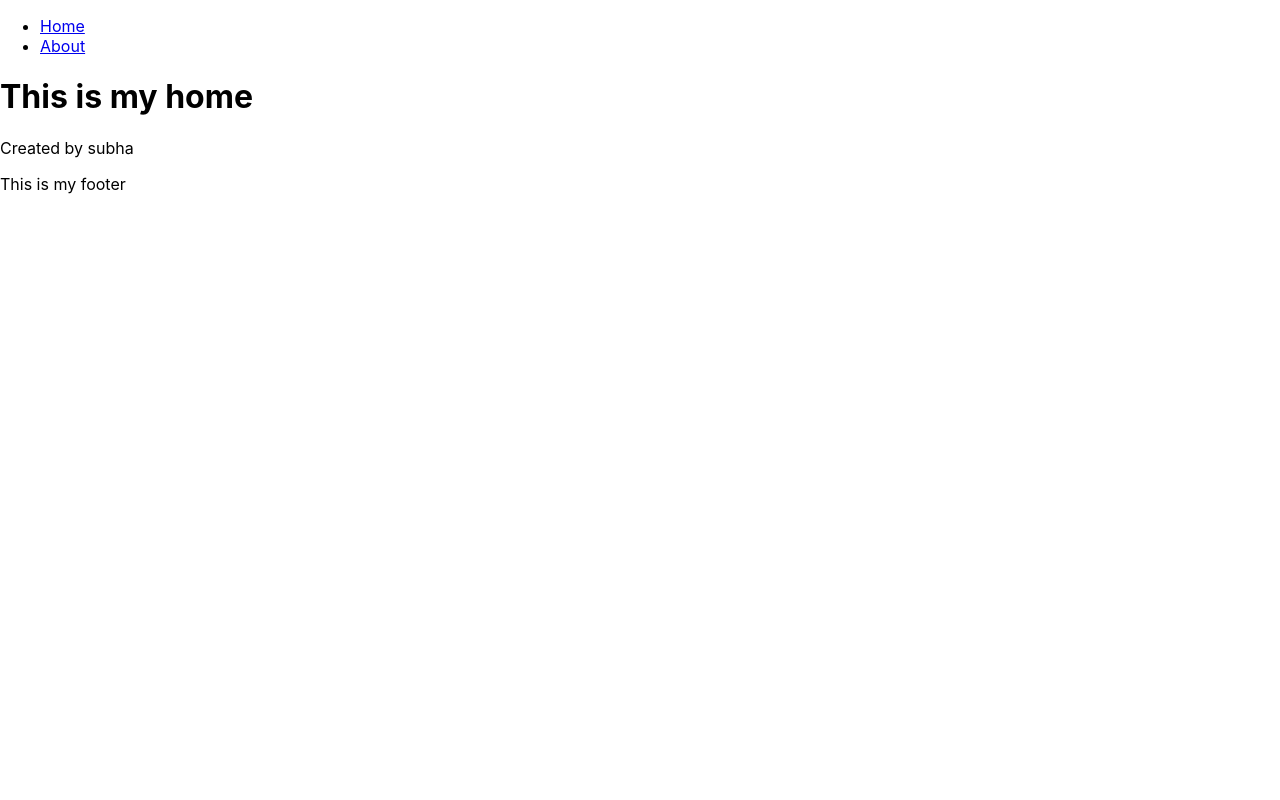
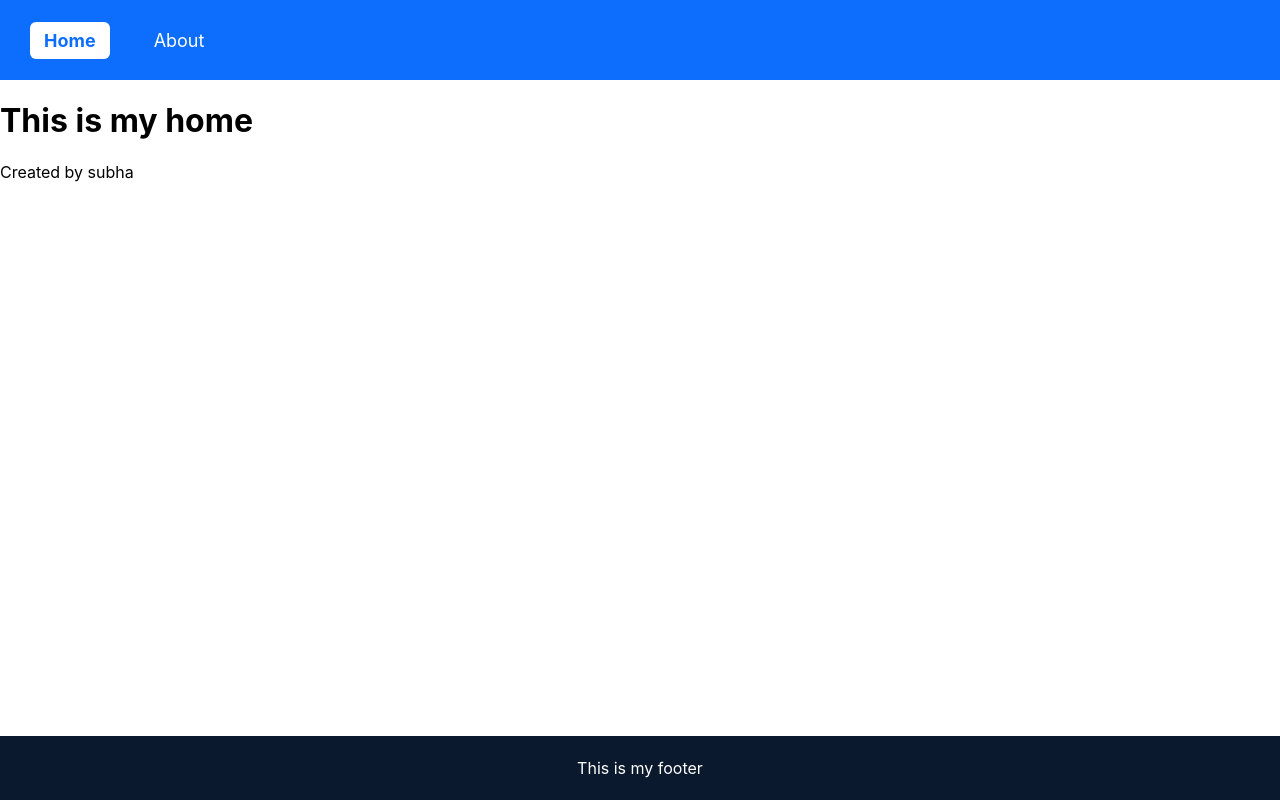
Before and after one commit to Subha12125/Training-Project-Front-End, a React (Create React App) app: page / in a window 1280 px wide. Built offline with nearby package versions, Linux system fonts and the light colour scheme.

Commit message:
footer and nav style

```diff
--- a/src/App.js
+++ b/src/App.js
@@ -1,22 +1,24 @@
 // import logo from './logo.svg';
-import './App.css';
+// import './App.css';
 import { Home } from './page/home';
 import { About } from './page/about';
-import { Navbar } from './components/navbar';
-import { Footer } from './components/footer';
+import { DefaultLayout } from './layout/defaultlayout';
+// import { Navbar } from './components/navbar';
+// import { Footer } from './components/footer';
 import { BrowserRouter, Routes, Route } from 'react-router-dom';
+
 
 
 function App() {
   return (
     <div className="App">
       <BrowserRouter>
-      <Navbar/>
         <Routes>
-          <Route path='/' element ={<Home/>}/>
-          <Route path='/about' element ={<About/>}/>
+          <Route element={<DefaultLayout/>}>
+            <Route path='/' element ={<Home/>}/>
+            <Route path='/about' element ={<About/>}/>
+          </Route>
         </Routes>
-        <Footer/>
       </BrowserRouter>
     </div>
   );
--- /dev/null
+++ b/src/CSS/footer.css
@@ -0,0 +1,17 @@
+/* Fixed footer */
+.main-footer-div {
+  position: fixed;
+  bottom: 0;
+  left: 0;
+  width: 100%;
+  height: 8vh;
+  background-color: #0a192e; /* Blue */
+  color: white;
+
+  display: flex;
+  align-items: center;
+  justify-content: center;
+
+  font-size: 16px;
+  z-index: 1000;
+}
--- /dev/null
+++ b/src/CSS/navbar.css
@@ -0,0 +1,99 @@
+/* Main navbar container */
+/* .main-nav-div {
+  position: fixed;
+  top: 0;
+  left: 0;
+  height: 10vh;
+  width: 100%;
+  background-color: #0d6efd;
+  display: flex;
+  align-items: center;
+  z-index: 1000;
+} */
+
+
+/* top menu  */
+.main-nav-div {
+  height: 10vh;
+  width: 100%;
+  background-color: #0d6efd;
+  display: flex;
+  align-items: center;
+}
+
+
+
+/* //////// */
+/* to make it left align */
+/* .main-nav-div {
+  position: fixed;
+  top: 6vh;
+  left: 0;
+  width: 10%;
+  height: calc(100vh - 14vh);
+  background-color: #0d6efd;
+
+  display: flex;
+  align-items: flex-start;
+  padding-top: 20px;
+} */
+
+
+/* Nav list */
+.main-nav-div nav ul {
+  list-style: none;
+  display: flex;
+  gap: 30px;
+  margin: 0;
+  padding: 0 30px;
+  /* only to make it left side */
+  /* flex-direction: column; */
+}
+
+/* Nav links */
+.main-nav-div nav ul li a {
+  text-decoration: none;
+  color: white;
+  font-size: 18px;
+  padding: 8px 14px;
+  border-radius: 6px;
+  transition: all 0.3s ease;
+}
+
+/* Hover effect */
+.main-nav-div nav ul li a:hover {
+  background-color: rgba(255, 255, 255, 0.2); /* blue effect behind text */
+}
+
+/* Active NavLink (current page) */
+.main-nav-div nav ul li a.active {
+  background-color: white;
+  color: #0d6efd;
+  font-weight: bold;
+}
+
+/* Click (while pressing) */
+.main-nav-div nav ul li a:active {
+  background-color: #084298;
+  color: white;
+}
+
+
+
+/* ---------------- MOBILE VIEW ---------------- */
+@media (max-width: 768px) {
+  .main-nav-div {
+    top: 0;
+    left: 0;
+    width: 100%;
+    height: 10vh;
+    flex-direction: row;
+    align-items: center;
+    justify-content: center;
+  }
+
+  .main-nav-div nav ul {
+    flex-direction: row;
+    gap: 25px;
+  }
+}
--- a/src/components/footer.jsx
+++ b/src/components/footer.jsx
@@ -1,7 +1,9 @@
+import '../CSS/footer.css'
+
 export const Footer = () => {
     return (
         <>
-            <footer>
+            <footer className='main-footer-div'>
                 This is my footer
             </footer>
         </>
--- a/src/components/navbar.jsx
+++ b/src/components/navbar.jsx
@@ -1,10 +1,11 @@
 // Prevent refresh
 import { NavLink } from "react-router-dom";
+import '../CSS/navbar.css'
 
 export const Navbar = () => {
     return (
         <>
-            <div>
+            <div className='main-nav-div'>
                 <nav>
                     <ul>
                         <li><NavLink to="/">Home</NavLink></li>
--- /dev/null
+++ b/src/layout/defaultlayout.jsx
@@ -0,0 +1,15 @@
+import { Outlet } from "react-router-dom";
+import { Navbar } from '../components/navbar';
+import { Footer } from '../components/footer';
+
+
+export const DefaultLayout = () => {
+    return (
+        <>
+        <Navbar/>
+        <Outlet/>
+        <Footer/>
+
+        </>
+    )
+};
```
Also changed, not shown: src/logo.svg (deleted).
